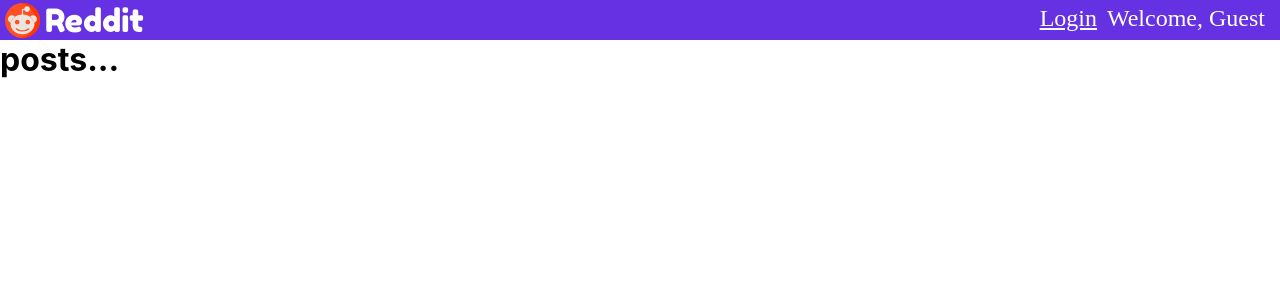
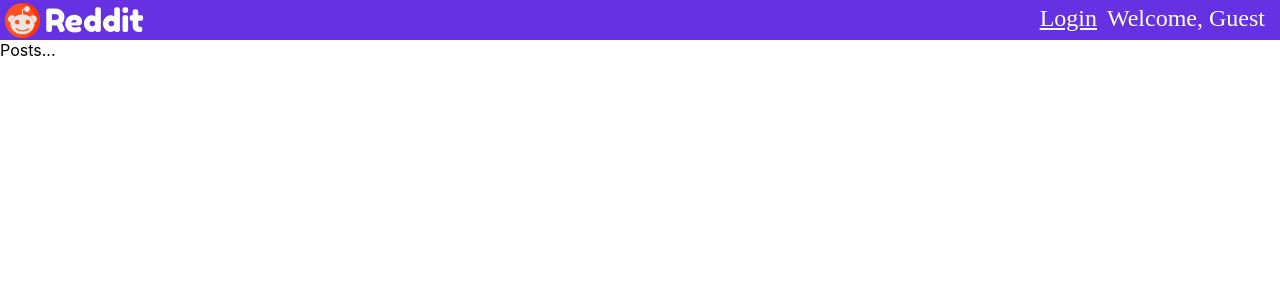
Before and after one commit to jaydeepkarena/react-reddit-clone, a React (Create React App) app: page / in a window 1280 px wide. Shown: the top 300 px of the page. Built offline with nearby package versions, Linux system fonts and the light colour scheme; a web font is replaced by a local one.

Commit message:
modified routing

```diff
--- a/src/App.js
+++ b/src/App.js
@@ -1,14 +1,8 @@
 import React from 'react';
 import './App.css';
-import HeaderMenu from './components/HeaderMenu';
 
 function App() {
-  return (
-    <div className="main-container">
-      <HeaderMenu />
-      <h1>posts...</h1>
-    </div>
-  );
+  return <div className="Posts">Posts...</div>;
 }
 
 export default App;
--- a/src/components/Root.js
+++ b/src/components/Root.js
@@ -1,20 +1,23 @@
 import React from 'react';
 import { BrowserRouter as Router, Route } from 'react-router-dom';
-import { Provider } from 'react-redux';
 
 import App from '../App';
+import HeaderMenu from './HeaderMenu';
 import Login from './Login';
 import SignUp from './SignUp';
 
-const Root = ({ store }) => {
+const Root = () => {
   return (
-    <Router>
-      <Provider store={store}>
-        <Route exact path="/" component={App} />
-        <Route path="/login" component={Login} />
-        <Route path="/signup" component={SignUp} />
-      </Provider>
-    </Router>
+    <div className="main-container">
+      <HeaderMenu />
+      <div>
+        <Router>
+          <Route path="/" component={App} exact />
+          <Route path="/login" component={Login} />
+          <Route path="/signup" component={SignUp} />
+        </Router>
+      </div>
+    </div>
   );
 };
 
--- a/src/index.js
+++ b/src/index.js
@@ -2,14 +2,20 @@ import React from 'react';
 import ReactDOM from 'react-dom';
 import './index.css';
 import * as serviceWorker from './serviceWorker';
-import Root from './components/Root';
+import { Provider } from 'react-redux';
 
 import { createStore } from 'redux';
 import rootReducer from './store/reducers';
+import Root from './components/Root'
 
 const store = createStore(rootReducer);
 
-ReactDOM.render(<Root store={store} />, document.getElementById('root'));
+ReactDOM.render(
+  <Provider store={store}>
+    <Root />
+  </Provider>,
+  document.getElementById('root')
+);
 
 // If you want your app to work offline and load faster, you can change
 // unregister() to register() below. Note this comes with some pitfalls.
```
